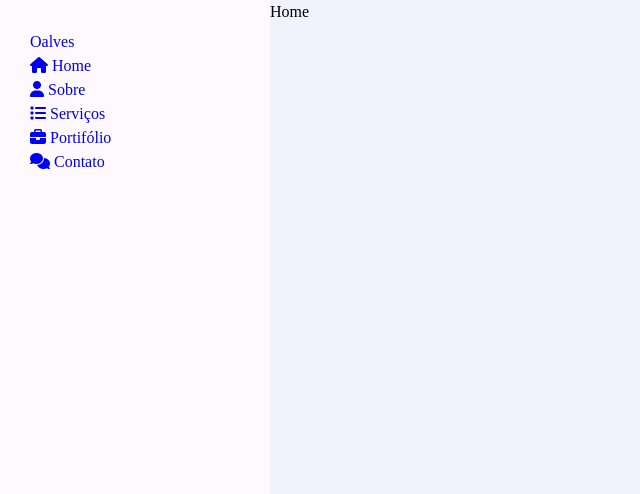
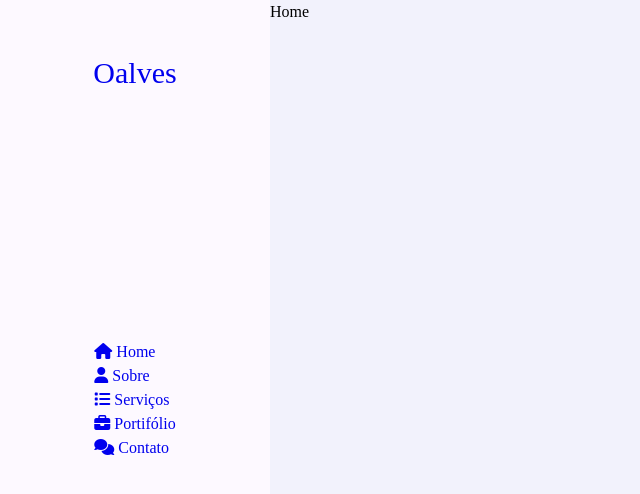
Before and after one commit to oalvesxp/portifolio-html-css-js, a plain HTML site: page index.html in a window 1280 px wide. Shown: the whole page, without its empty margins (0-640 px from the left). Drawn offline with Linux system fonts and the light colour scheme.

Commit message:
adding logo settings and change position for div aside content

```diff
--- a/assets_/css/style.css
+++ b/assets_/css/style.css
@@ -57,5 +57,16 @@ ul
     top: 0;
     padding: 30px;
     height: 100%;
+    display: flex;
+    justify-content: center;
+    align-items: center;
     z-index: 10;
 }
+
+.aside .logo
+{
+    position: absolute;
+    top: 50px;
+    font-size: 30px;
+    text-transform: capitalize;
+}
```
